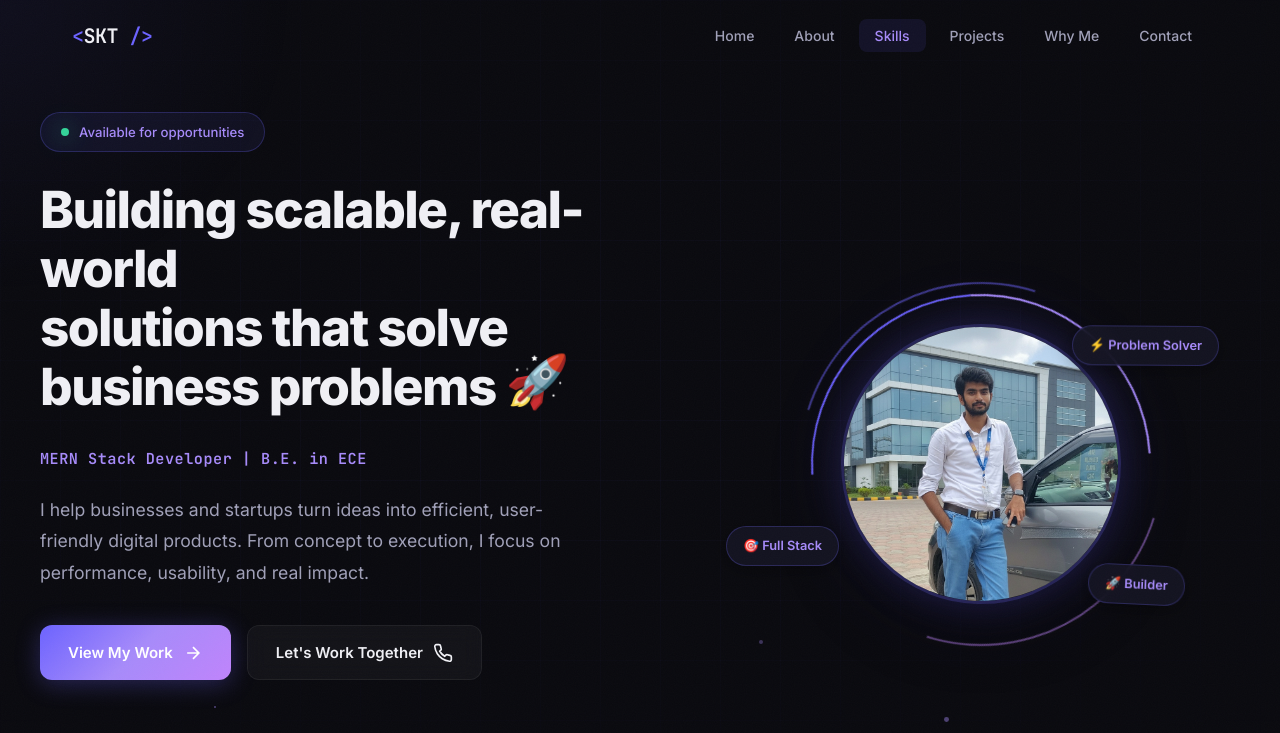
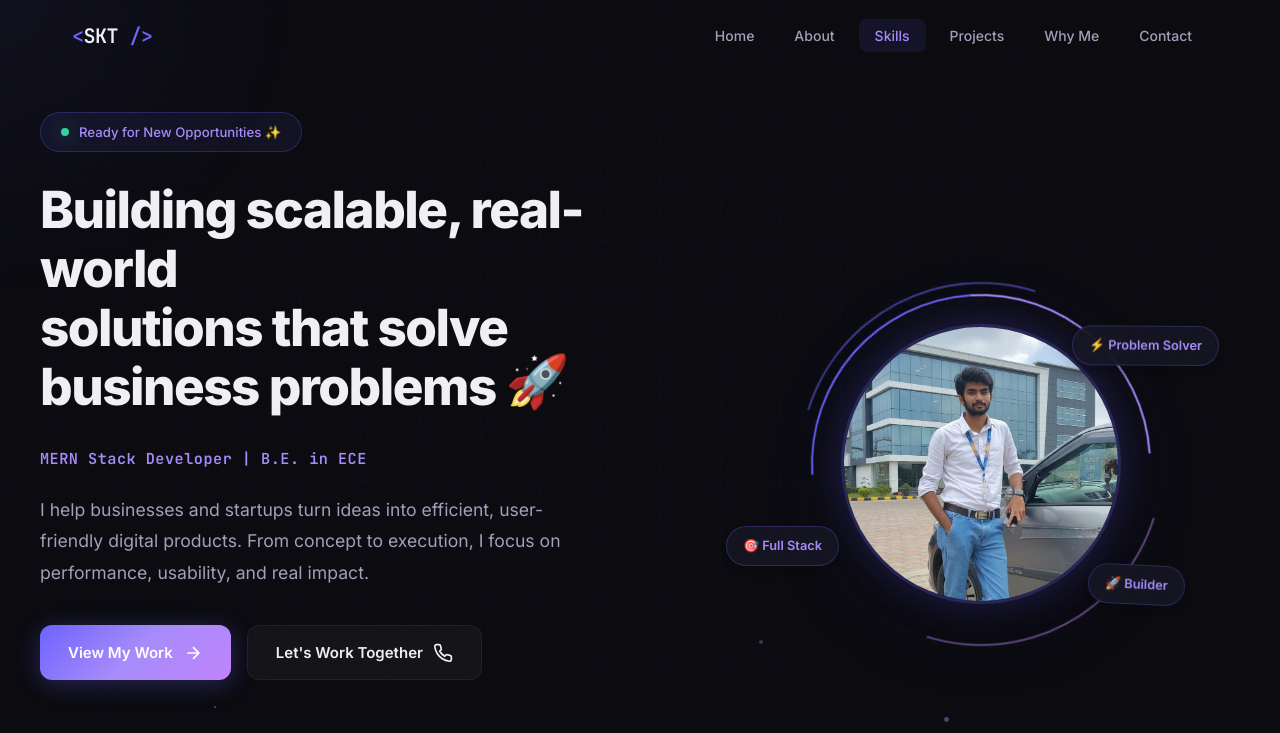
Before and after one commit to TarunSK2002/Portfolio, a plain HTML site: page index.html in a window 1280 px wide. Shown: the top 733 px of the page. Drawn offline with Linux system fonts and the light colour scheme.

Commit message:
Update hero badge text

```diff
--- a/index.html
+++ b/index.html
@@ -91,7 +91,7 @@
             <div class="hero-content">
                 <div class="hero-badge animate-on-scroll">
                     <span class="badge-dot"></span>
-                    <span>Available for opportunities</span>
+                    <span>Ready for New Opportunities ✨</span>
                 </div>
                 <h1 class="hero-title animate-on-scroll">
                     Building scalable, real-world<br>
```
